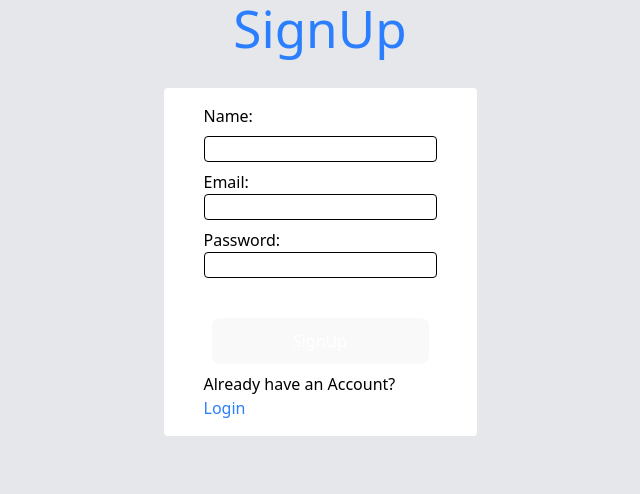
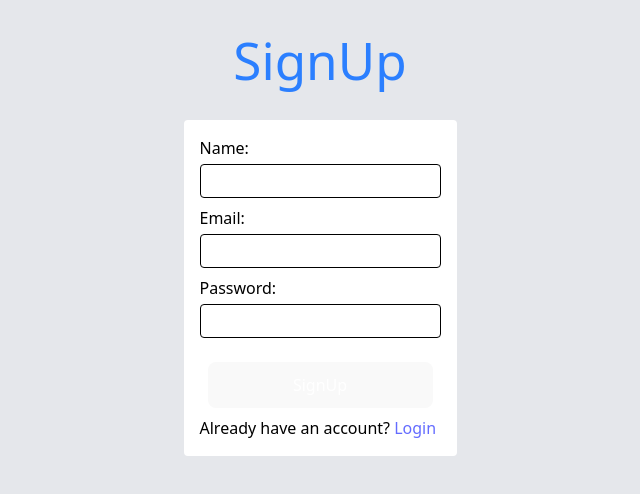
Before and after one commit to NikeshBawankar1921/YoutubeProject, a React (Vite) app: page /signup in a window 1280 px wide. Shown: the top 494 px of the page, without its empty margins (320-960 px from the left). Built offline with nearby package versions, Linux system fonts and the light colour scheme.

Commit message:
mongo db server test with axios -user registration and data save on mongoCampass

```diff
--- a/package.json
+++ b/package.json
@@ -4,6 +4,7 @@
   "version": "0.0.0",
   "type": "module",
   "scripts": {
+    "start": "nodemon ./src/index.js",
     "dev": "vite",
     "build": "vite build",
     "lint": "eslint .",
@@ -12,7 +13,12 @@
   "dependencies": {
     "@reduxjs/toolkit": "^2.8.1",
     "@tailwindcss/vite": "^4.1.6",
+    "axios": "^1.9.0",
+    "body-parser": "^2.2.0",
+    "cars": "^1.1.6",
+    "cors": "^2.8.5",
     "express": "^5.1.0",
+    "mongoose": "^8.14.2",
     "react": "^19.1.0",
     "react-dom": "^19.1.0",
     "react-icons": "^5.5.0",
--- a/src/components/Login.jsx
+++ b/src/components/Login.jsx
@@ -1,13 +1,9 @@
-import { useNavigate } from "react-router-dom"
+import { Link } from "react-router-dom"
 
 
 function Login() {
-    const nav=useNavigate()
 
-    function Signup()
-    {
-        nav("/signup")
-    }
+
     return (
         <div className='justify-items-center h-screen  w-screen min-h-screen text-black bg-gray-200'>
 
@@ -20,7 +16,7 @@ function Login() {
                 <h4 className="w-fit ">Password:</h4>
                 <input className="border rounded " type="password" />
                 <button className="m-2 mt-10 text-white" >LogIn</button>
-                Don't have an Account? <div className="cursor-pointer text-blue-500" onClick={Signup} >SignUp</div>
+                Don't have an Account? <Link className="cursor-pointer text-blue-500" to={"/signup"} >SignUp</Link>
             </div>
 
         </div>
--- a/src/components/SignIn.jsx
+++ b/src/components/SignIn.jsx
@@ -1,32 +1,51 @@
-import { useNavigate } from "react-router-dom"
+import { useState } from "react";
+import { Link, useNavigate } from "react-router-dom";
+import axios from "axios";
+
+function SignIn() {
+    const nav=useNavigate();
+  const [username, setUsername] = useState("");
+  const [email, setEmail] = useState("");
+  const [password, setPassword] = useState("");
+
+  const SubmitData = async (e) => {
+    e.preventDefault();
+    console.log(username,email,password)
+    try {
+      const response = await axios.post("http://localhost:5000/users", { username, email, password });
+      console.log(response.data);
+       alert("Registered Successfully!");
+       nav("/")
+    } catch (err) {
+      console.error(err);
+    }
+  };
 
 
-function SignIn() {
-    const nav=useNavigate()
+  return (
+    <div className="justify-items-center min-h-screen text-black bg-gray-200">
+      <form onSubmit={SubmitData} className="flex flex-col items-center h-screen w-screen">
+        <h1 className="text-blue-500 text-2xl mt-8">SignUp</h1>
+        <div className="grid p-4 w-fit rounded bg-white backdrop-blur-2xl mt-8">
+          <label className="mb-1">Name:</label>
+          <input className="border rounded mb-2 p-1" type="text" name="username" value={username} onChange={(e) => setUsername(e.target.value)} required />
 
-    function login()
-    {
-        nav("/login")
-    }
-    return (
-        <div className='justify-items-center h-screen  w-screen min-h-screen text-black bg-gray-200'>
+          <label className="mb-1">Email:</label>
+          <input className="border rounded mb-2 p-1" type="email" name="email" value={email} onChange={(e) => setEmail(e.target.value)} required />
 
-           <h1 className="text-blue-500"> SignUp </h1>
-            <div className="grid  pl-10 pr-10   w-fit p-4 h-fit rounded bg-white backdrop-blur-2xl mt-8">
+          <label className="mb-1">Password:</label>
+          <input className="border rounded mb-2 p-1" type="password" name="password" value={password} onChange={(e) => setPassword(e.target.value)} required />
 
-                <h4 className="w-fit mb-2">Name:</h4>
-                <input className=" border rounded mb-2 " type="text" />
-                <h4 className="w-fit">Email:</h4>
-                <input className=" border rounded mb-2" type="email" />
-                <h4 className="w-fit ">Password:</h4>
-                <input className="border rounded " type="password" />
-                <button className="m-2 mt-10 text-white" >SignUp</button>
-                Already have an Account? <div className="cursor-pointer text-blue-500" onClick={login} >Login</div>
-            </div>
-
+          <button type="submit" className="m-2 mt-4 px-4 py-2 bg-blue-500 text-white rounded hover:bg-blue-600">
+            SignUp
+          </button>
+          <p>
+            Already have an account? <Link className="text-blue-500 underline" to="/login">Login</Link>
+          </p>
         </div>
-
-    )
+      </form>
+    </div>
+  );
 }
 
-export default SignIn
+export default SignIn;
--- /dev/null
+++ b/src/index.js
@@ -0,0 +1,53 @@
+import express from "express";
+import mongoose from "mongoose";
+import cors from "cors";
+import bodyParser from "body-parser";
+
+
+mongoose.connect("mongodb://0.0.0.0", {});
+const data =  mongoose.connection;
+const app = express();
+app.use(express.json());
+app.use(cors());
+app.use(bodyParser.json());
+
+
+data.on('open',()=>{
+    console.log("connected to DB");
+})
+
+data.on('error',()=>{
+    console.log("connection to DB fail");
+})
+
+const userSchema = new mongoose.Schema({
+  username: String,
+  email: String,
+  password: String,
+});
+
+const user = mongoose.model("User", userSchema);
+
+
+
+
+app.get('/',(req,res)=>{
+    res.send("get working...")
+
+})
+
+app.post("/users", async (req, res) => {
+  try {
+    const { username, email, password } = req.body;
+    const newUser = new user({ username, email, password });
+    await newUser.save();
+    res.status(201).json({ message: "User registered successfully", user: newUser });
+  } catch (err) {
+    console.error(err);
+    res.status(500).json({ error: "Failed to register user" });
+  }
+});
+
+app.listen(5000, () => {
+  console.log(`Server is running on port ${5000}`);
+});
--- a/src/pages/UserChannel.jsx
+++ b/src/pages/UserChannel.jsx
@@ -1,8 +1,10 @@
-import React from 'react'
+
+import Header from '../components/Header'
 
 function UserChannel() {
     return (
         <div className='w-screen h-screen bg-white text-black'>
+            <Header/>
             <img className='w-full h-50' src="https://wallpapers.com/images/hd/youtube-background-balmd1zcjzgnp7na.jpg" alt="" />
             <div className='grid grid-cols-3'>
 
```
Also changed, not shown: src/model/RegisterUser.js (added), 1 other file (tests, documents, lock files or other folders).
